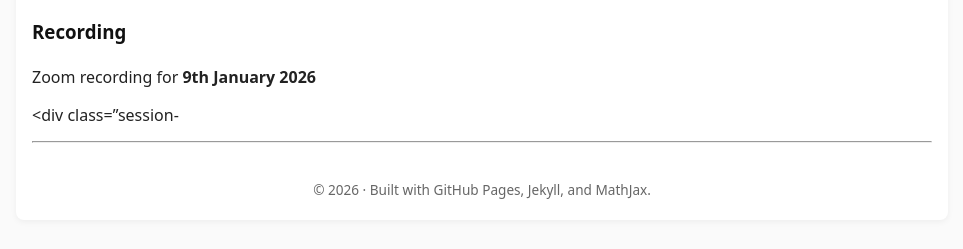
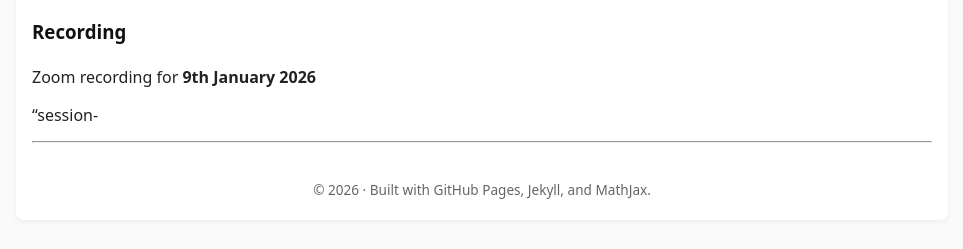
Before and after one commit to SaleemKamaludin/SaleemKamaludin.github.io, a Jekyll site: the page built from courses/math-clinic-2026/index.md, in a window 1280 px wide. Shown: the part 674-923 px from the top of the page, without its empty margins (158-1121 px from the left). Built offline with Jekyll 4.4.1, drawn with Linux system fonts in a browser that asks for light colours.

Commit message:
Fix formatting in math clinic index file

```diff
--- a/courses/math-clinic-2026/index.md
+++ b/courses/math-clinic-2026/index.md
@@ -140,5 +140,4 @@ permalink: /courses/math-clinic-2026/
 
 <h3>Recording</h3>
 <p>Zoom recording for <b>9th January 2026</b></p>
-
-<div class="session-
+"session-
```
